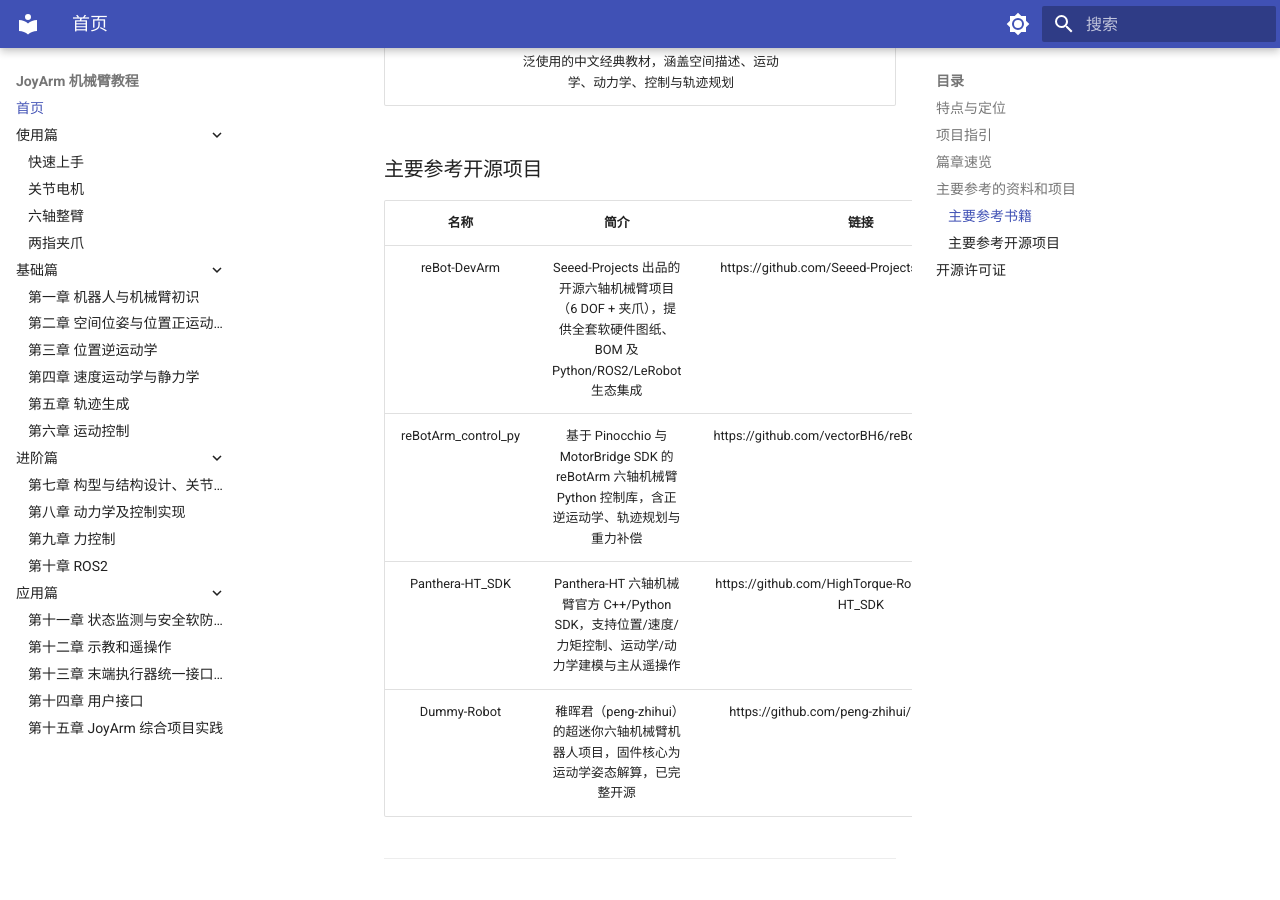
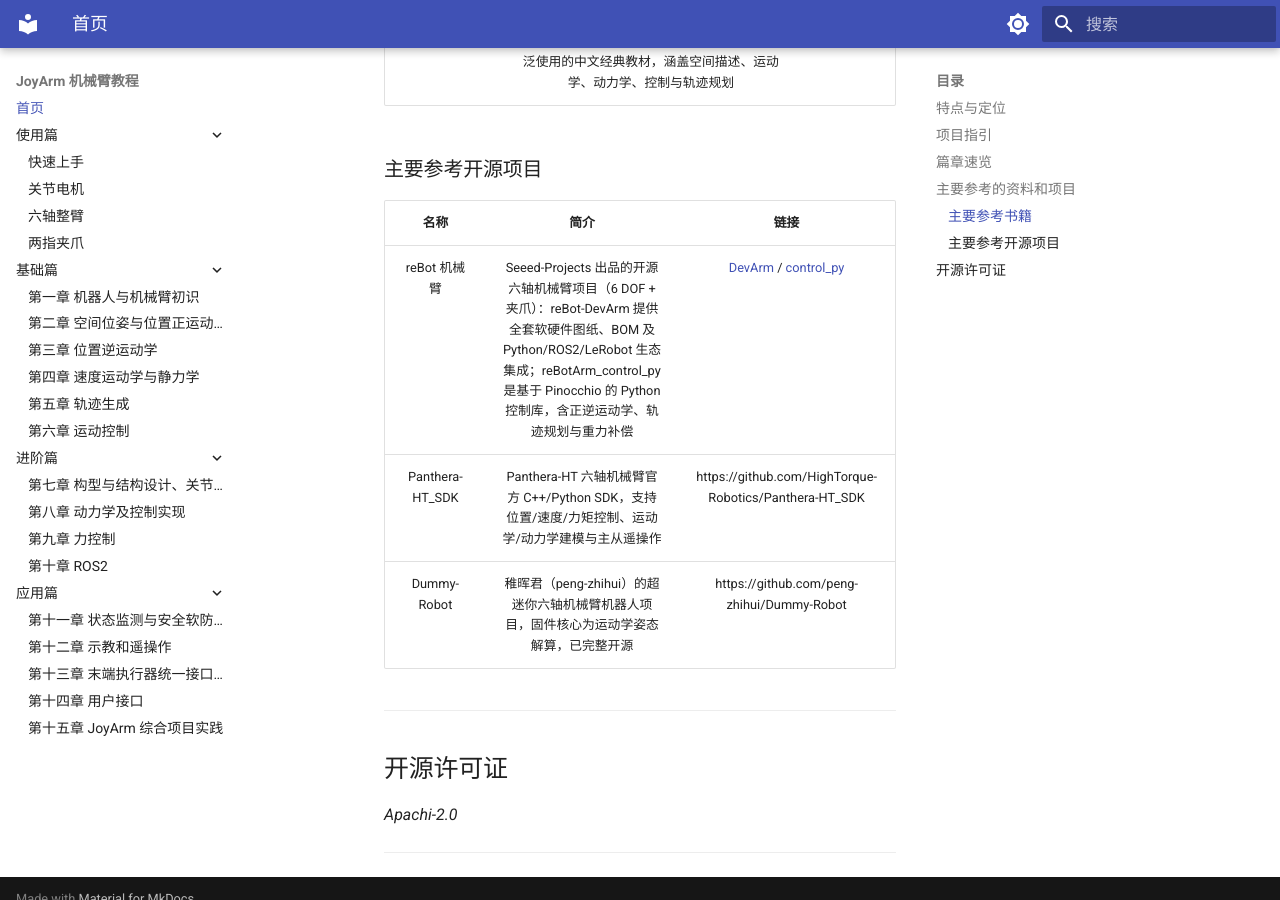
Before and after one commit to joyin-dexhand/joyin_arm_tutorial, an MkDocs documentation site: the page built from docs/index.md, in a window 1280 px wide and 900 px high, scrolled down 2887 px. Built offline with MkDocs 1.6.1 and Material for MkDocs 9.7.7, drawn with Linux system fonts in a browser that asks for light colours.

Commit message:
docs(首页): 合并两个reBot仓库为一个项目(简介融合,链接列含两个仓库)

```diff
--- a/docs/index.md
+++ b/docs/index.md
@@ -161,8 +161,7 @@
 
 | 名称 | 简介 | 链接 |
 |:---:|:---|:---:|
-| reBot-DevArm | Seeed-Projects 出品的开源六轴机械臂项目（6 DOF + 夹爪），提供全套软硬件图纸、BOM 及 Python/ROS2/LeRobot 生态集成 | https://github.com/Seeed-Projects/reBot-DevArm |
-| reBotArm_control_py | 基于 Pinocchio 与 MotorBridge SDK 的 reBotArm 六轴机械臂 Python 控制库，含正逆运动学、轨迹规划与重力补偿 | https://github.com/vectorBH6/reBotArm_control_py |
+| reBot 机械臂 | Seeed-Projects 出品的开源六轴机械臂项目（6 DOF + 夹爪）：reBot-DevArm 提供全套软硬件图纸、BOM 及 Python/ROS2/LeRobot 生态集成；reBotArm_control_py 是基于 Pinocchio 的 Python 控制库，含正逆运动学、轨迹规划与重力补偿 | [DevArm](https://github.com/Seeed-Projects/reBot-DevArm) / [control_py](https://github.com/vectorBH6/reBotArm_control_py) |
 | Panthera-HT_SDK | Panthera-HT 六轴机械臂官方 C++/Python SDK，支持位置/速度/力矩控制、运动学/动力学建模与主从遥操作 | https://github.com/HighTorque-Robotics/Panthera-HT_SDK |
 | Dummy-Robot | 稚晖君（peng-zhihui）的超迷你六轴机械臂机器人项目，固件核心为运动学姿态解算，已完整开源 | https://github.com/peng-zhihui/Dummy-Robot |
 
```
